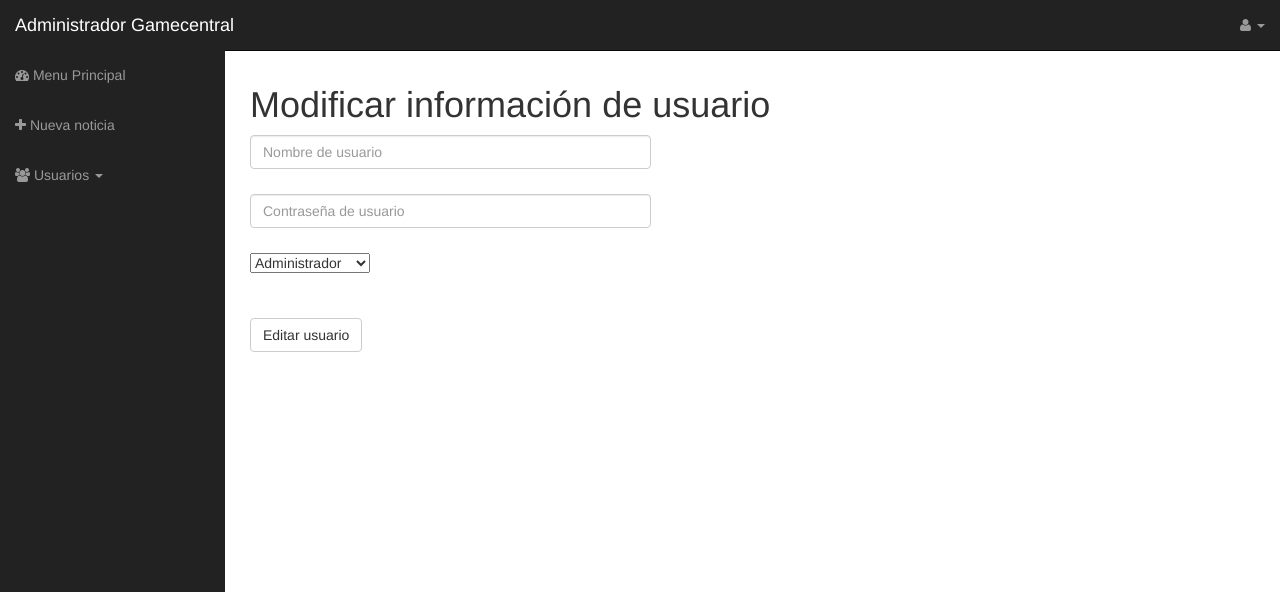
After one commit to luispeerez/gc, a PHP site: page /modificarusuario.php in a window 1280 px wide. The commit adds this page. Shown: the top 592 px of the page. Run offline with PHP 8.4, Linux system fonts and the light colour scheme; data that the repository does not hold is empty.

Commit message:
modificacion de usuario

```diff
--- a/headerAdmin.php
+++ b/headerAdmin.php
@@ -52,8 +52,8 @@
               <li class="dropdown user-dropdown">
                 <a href="#" class="dropdown-toggle" data-toggle="dropdown"><i class="fa fa-user"></i> <?php echo $usuarioActivo ?> <b class="caret"></b></a>
                 <ul class="dropdown-menu">
-                  <li><a href="#"><i class="fa fa-user"></i> Profile</a></li>
-                  <li><a href="#"><i class="fa fa-gear"></i> Settings</a></li>
+                  <!--<li><a href="#"><i class="fa fa-user"></i> Profile</a></li>-->
+                  <li><a href="/modificarusuario.php?id_usuario=<?php echo $usuarioActivoID ?>"><i class="fa fa-gear"></i> Configuracion</a></li>
                   <li class="divider"></li>
                   <li><a href="controladores/logout.php"><i class="fa fa-power-off"></i> Log Out</a></li>
                 </ul>
--- a/listausuarios.php
+++ b/listausuarios.php
@@ -9,7 +9,7 @@
     </tr>
     <?php
     while($reg = $db->makeArray($rs)){
-      echo "<td>".$reg['id_usuario']."</td><td>".$reg['nombre_usuario']."</td><td>".$reg['contrasena']."</td><td>".$reg['tipo_usuario']."</td><td><a href='editarnoticia.php?id_noticia='>Modificar informacion de usuario</a></td></tr>";
+      echo "<td>".$reg['id_usuario']."</td><td>".$reg['nombre_usuario']."</td><td>".$reg['contrasena']."</td><td>".$reg['tipo_usuario']."</td><td><a href='modificarusuario.php?id_usuario=".$reg['id_usuario']."'>Modificar informacion de usuario</a></td></tr>";
     }
     ?>
   </table>
--- /dev/null
+++ b/modificarusuario.php
@@ -0,0 +1,44 @@
+<?php include('headerAdmin.php');
+
+if(isset($_GET['id_usuario'])){
+  $idUsuario = $_GET['id_usuario'];
+  $db = new Conexion();
+  $rs = $db->makeQuery("SELECT *FROM usuario WHERE id_usuario=".$idUsuario." LIMIT 1");
+  while($reg = $db->makeArray($rs)){
+	  $nombreUsuario = $reg['nombre_usuario'];
+	  $contrasenaUsuario = $reg['contrasena'];
+	  $tipoUsuario = $reg['tipo_usuario'];
+  }
+}
+?>
+
+	<h1>Modificar información de usuario</h1>
+	<form action="/controladores/addusuario.php" method="POST">
+		<div class="row">
+			<div class="col-lg-5">
+				<div class="form-group">
+					<input type="text" class="form-control" value="<?php echo $nombreUsuario; ?>" placeholder="Nombre de usuario" name="nombreUsuario">
+				</div>
+			</div>
+		</div>
+		<div class="row">
+			<div class="col-lg-5">
+				<div class="form-group">
+					<input type="text" class="form-control" value="<?php echo $contrasenaUsuario; ?>" placeholder="Contraseña de usuario" name="contrasenaUsuario">
+				</div>
+			</div>
+		</div>
+		<div class="row">
+			<div class="col-lg-5">
+				<div class="form-group">
+					<select name="tipoUsuario" value="<?php echo $tipoUsuario; ?>">
+						<option value="administrador">Administrador</option>
+						<option value="colaborador">Colaborador</option>
+					</select>
+				</div>
+			</div>
+		</div>
+		<button type="submit" class="btn btn-default">Editar usuario</button>
+	</form>
+
+<?php include('footerAdmin.php'); ?>
```
